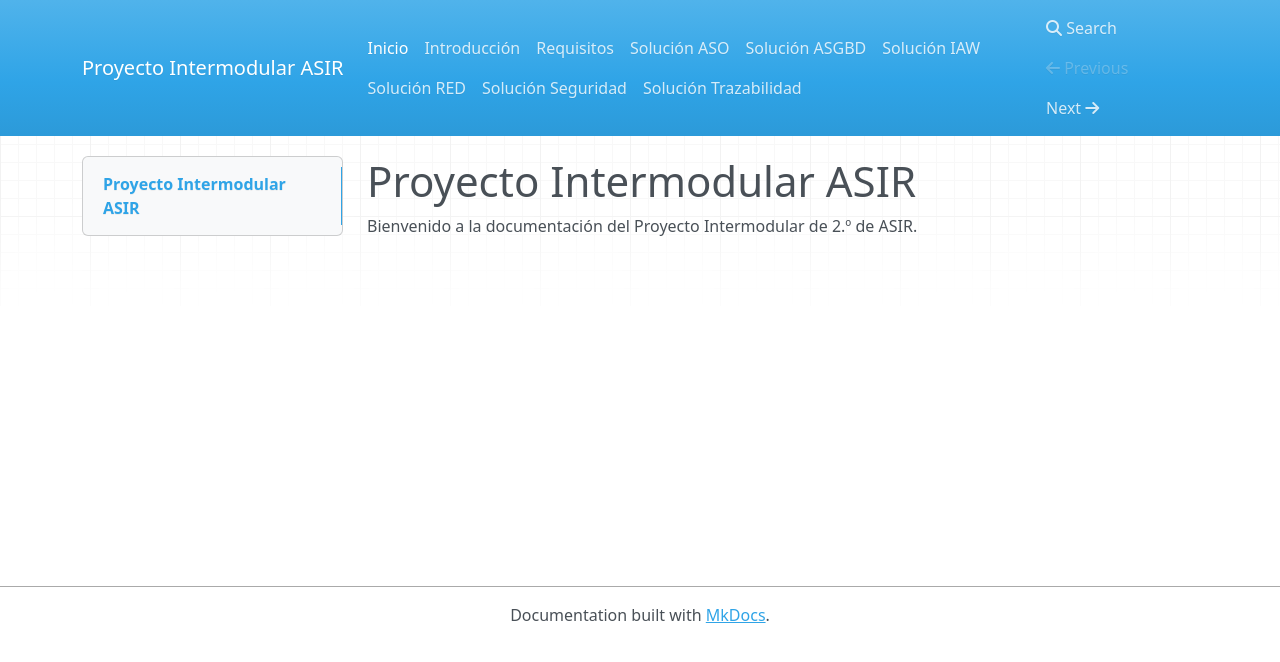
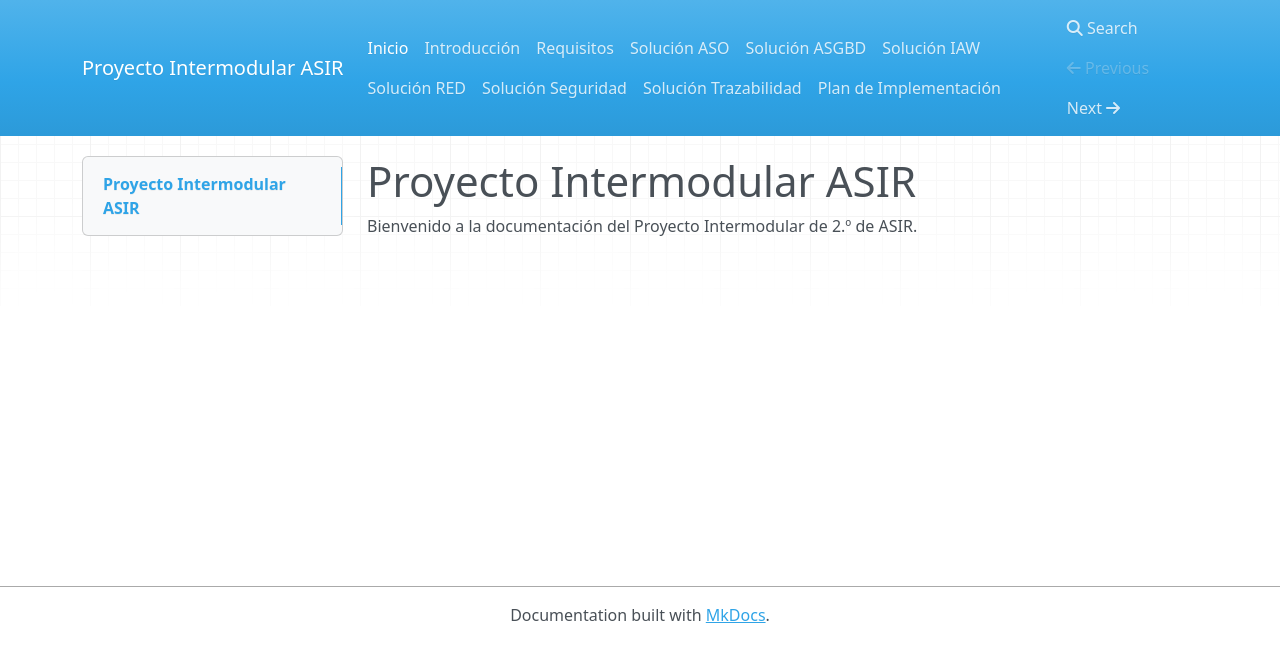
Before and after one commit to amorenog146/Proyecto-Intermodular-ASIR, an MkDocs documentation site: the page built from docs/index.md, in a window 1280 px wide. Shown: the top 662 px of the page. Built offline with MkDocs 1.6.1, drawn with Linux system fonts in a browser that asks for light colours; nearby versions of some CDN libraries.

Commit message:
Añadido plan de implementación al menú

```diff
--- a/mkdocs.yml
+++ b/mkdocs.yml
@@ -10,3 +10,4 @@ nav:
   - Solución RED: 07_solucion_red.md
   - Solución Seguridad: 08_solucion_seguridad.md
   - Solución Trazabilidad: 09_trazabilidad_solucion.md
+  - Plan de Implementación: 10_plan_implementacion.md
```
